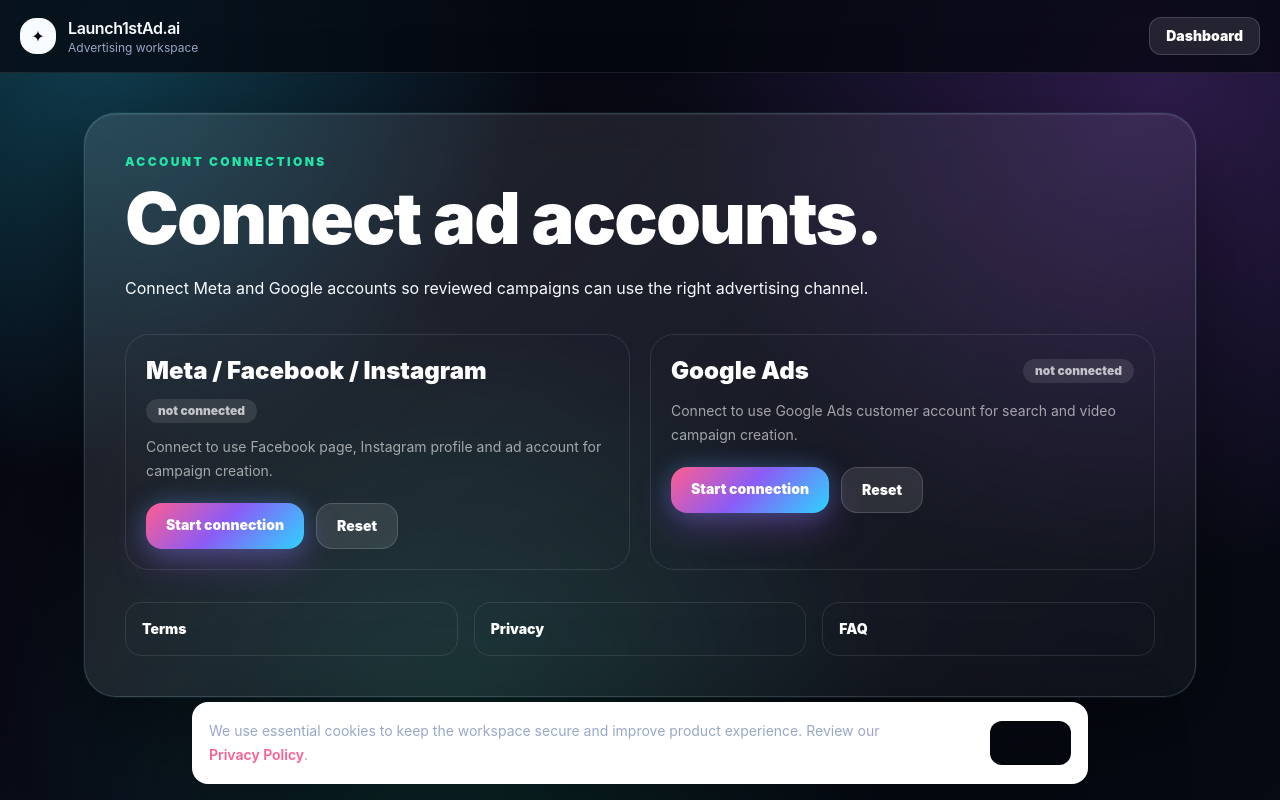
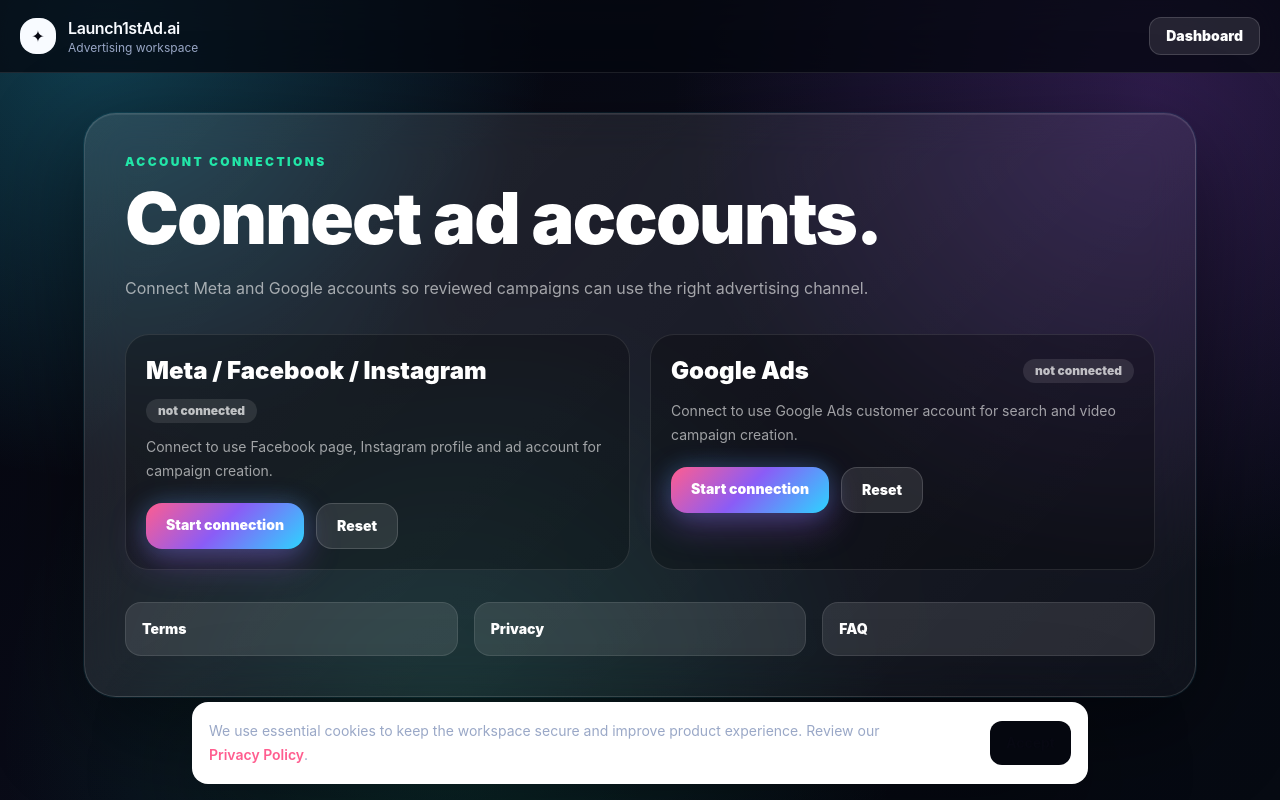
Before and after one commit to lkmeeena882437-dotcom/Launch1stAd.ai, a Next.js app: page /connections in a window 1280 px wide. Built offline with nearby package versions, Linux system fonts and the light colour scheme.

Commit message:
Fix Tailwind opacity classes in connections panel

```diff
--- a/components/connections/ConnectionsPanel.tsx
+++ b/components/connections/ConnectionsPanel.tsx
@@ -32,11 +32,11 @@ export function ConnectionsPanel() {
       <div className="neon-shell rounded-[2rem] p-5 md:p-10">
         <p className="text-xs font-black uppercase tracking-[0.2em] text-[#22e6a8]">Account connections</p>
         <h1 className="mt-3 text-5xl font-black tracking-tight text-white md:text-7xl">Connect ad accounts.</h1>
-        <p className="mt-5 max-w-3xl leading-7 text-white/62">Connect Meta and Google accounts so reviewed campaigns can use the right advertising channel.</p>
+        <p className="mt-5 max-w-3xl leading-7 text-white/60">Connect Meta and Google accounts so reviewed campaigns can use the right advertising channel.</p>
 
         <div className="mt-8 grid gap-5 md:grid-cols-2">
           {connections.map((connection) => (
-            <div key={connection.provider} className="rounded-3xl border border-white/10 bg-black/26 p-5 text-white">
+            <div key={connection.provider} className="rounded-3xl border border-white/10 bg-black/25 p-5 text-white">
               <div className="flex flex-wrap items-center justify-between gap-3">
                 <h2 className="text-2xl font-black">{connection.label}</h2>
                 <span className="rounded-full bg-white/10 px-3 py-1 text-xs font-black text-white/70">{connection.status.replace("_", " ")}</span>
@@ -51,9 +51,9 @@ export function ConnectionsPanel() {
         </div>
 
         <div className="mt-8 grid gap-4 md:grid-cols-3">
-          <a href="/terms" className="rounded-2xl border border-white/10 bg-white/7 p-4 text-sm font-black text-white">Terms</a>
-          <a href="/privacy" className="rounded-2xl border border-white/10 bg-white/7 p-4 text-sm font-black text-white">Privacy</a>
-          <a href="/faq" className="rounded-2xl border border-white/10 bg-white/7 p-4 text-sm font-black text-white">FAQ</a>
+          <a href="/terms" className="rounded-2xl border border-white/10 bg-white/10 p-4 text-sm font-black text-white">Terms</a>
+          <a href="/privacy" className="rounded-2xl border border-white/10 bg-white/10 p-4 text-sm font-black text-white">Privacy</a>
+          <a href="/faq" className="rounded-2xl border border-white/10 bg-white/10 p-4 text-sm font-black text-white">FAQ</a>
         </div>
       </div>
     </section>
```
